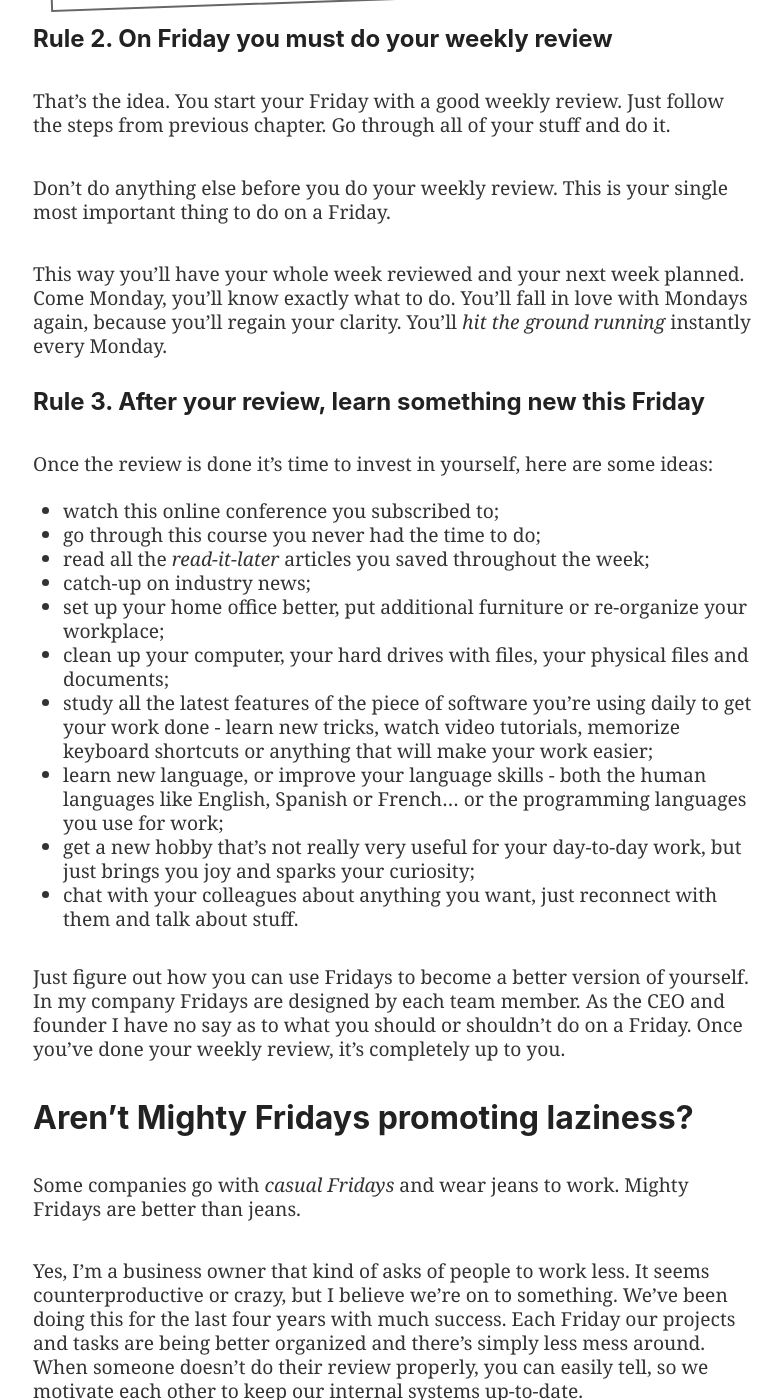
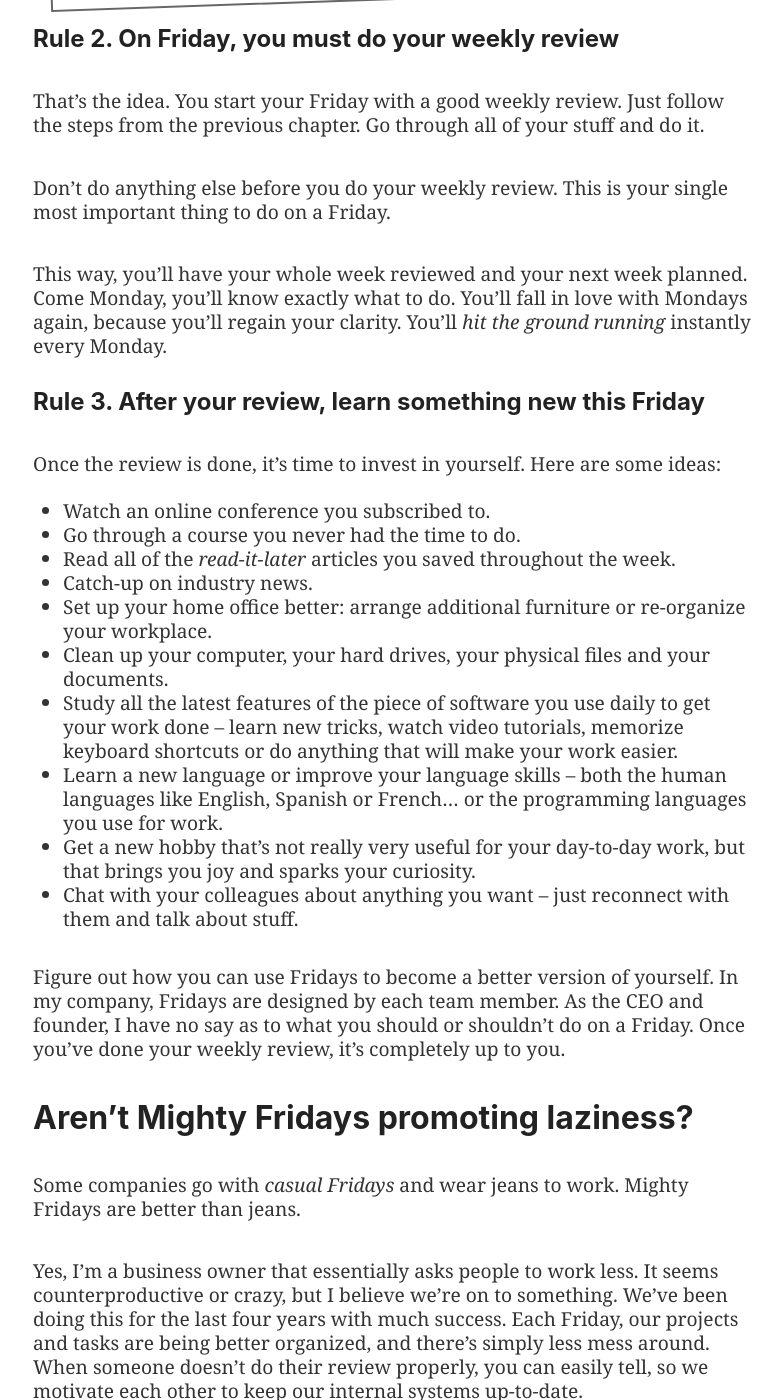
Before and after one commit to Nozbe/NoOffice.org, a Jekyll site: the page built from _book/friday.md, in a window 1280 px wide and 1400 px high, scrolled down 4629 px. Shown: the whole window, without its empty margins (247-1029 px from the left). Built offline with Jekyll 4.4.1, drawn with Linux system fonts in a browser that asks for light colours; some of the changed text lies outside the part shown.

Commit message:
proofread version

```diff
--- a/_book/friday.md
+++ b/_book/friday.md
@@ -7,118 +7,118 @@
 * TOC
 {:toc}
 
-## Work-life balance is not a state, it's an act of balancing
+## Work-life balance is not a state; it's an act of balancing
 
-As I mentioned in the previous chapters of this book, working in a #NoOffice company is different and pretty unorthodox because the world is changing. The Internet together with the powerful computers in our pockets are accelerating this change. That's why we constantly need to experiment with the way we work to make sure it's sustainable in the long term.
+As I mentioned in the previous chapters of this book, working in a #NoOffice company is different and pretty unorthodox because the world is changing. The Internet together with the powerful computers in our pockets are accelerating this change. That's why we constantly need to experiment with the way we work to make sure it's sustainable in the long run.
 
 We need to be performing a work-life balancing act. And to be able to stay sane, we can't just keep doing *same old, same old*. Otherwise we'll burn out.
 
 ## Three important questions that changed my workweek
 
-Inspired by many companies and my own experience running my small business for almost a decade by then, back in 2016 I introduced a new policy at Nozbe which I called "TGIF - Thank Goodness It's Friday".[^1]
+Inspired by many companies and my own experience running my small business for almost a decade by then, back in 2016 I introduced a new policy at Nozbe which I called "TGIF – Thank Goodness It's Friday."[^1]
 
 I introduced it to answer these three questions:
 
 ### Question 1: How can people work less, but better?
 
-Before I explain our Friday's policy, let's dive into this question. Many studies have shown that overwork leads to burnout. Should we start working less, but better?
+Before I explain our Friday policy, let's dive into this question. Many studies have shown that overwork leads to burnout. Can we start working less, but better?
 
-The fact of the matter is that many companies have tried and mostly failed at changing the traditional 40-hour workweek:
+The fact of the matter is that many companies have tried – and mostly failed – at changing the traditional 40-hour workweek:
 
-* Google was famous for their 20% time for personal projects, which they even mentioned in their 2004 IPO, but by 2012 this policy was *as good as dead* as their engineers were *"worried about their performance reviews if they spend 80% of their time on their teams' main business rather than 100%."*[^2]
-* A fellow Internet entrepreneur Ryan Carson of Treehouse famously praised 32-hour workweeks with Fridays completely off in 2015... only to start overworking himself to 65-hour workweeks a year later due to *"lack of worth ethic (in me) that was fundamentally detrimental to the business and to our mission"*[^3]
-* Marissa Meyer, ex-CEO of Yahoo, was the anti-example for all remote workers by brining everyone working from home in Yahoo back to the office and showing off her workaholic 130-hour workweeks[^4].
+* Google was famous for giving their workers 20% of their time to dedicate to personal projects, which they even mentioned in their 2004 IPO. But by 2012, this policy was *as good as dead*, as their engineers were *"worried about their performance reviews if they [spent] 80% of their time on their teams' main business rather than 100%."*[^2]
+* A fellow Internet entrepreneur Ryan Carson of Treehouse famously praised 32-hour workweeks with Fridays completely off in 2015... only to start overworking himself to 65-hour workweeks a year later due to *"lack of worth ethic (in me) that was fundamentally detrimental to the business and to our mission."*[^3]
+* Marissa Meyer, ex-CEO of Yahoo, was the anti-example for all remote workers by bringing everyone working from home in Yahoo back to the office and showing off her workaholic 130-hour workweeks[^4].
 
-Despite these missteps I still entertained the idea of working less. But the CEO part of me didn't like the fact of giving my team more free time with nothing in exchange. As mentioned in Chapter 15, we already had flexible working hours, but I felt it wasn't enough.
+Despite these missteps, I still entertained the idea of working less. But the CEO part of me didn't like the fact that I was giving my team more free time with nothing in exchange. As mentioned in Chapter 15, we already had flexible working hours, but I felt it wasn't enough.
 
-> What to do then? How to make people work less, but better? Is it even possible?
+> What do you do then? How can you make people work less, but better? Is it even possible?
 
-### Question 2: How to help people learn more?
+### Question 2: How can you help people learn more?
 
 Our company is in the technology industry. Due to the nature of our software and our mission, we're a productivity company. Both of these worlds are changing rapidly now. It's hard to keep up!
 
 In our world, if you're not moving forward, you're standing still, which effectively means you're going backwards. That's why we're particularly focused on personal development. On learning new things. On trying new stuff. On taking the time to read articles, listen to audiobooks and podcasts, watch or attend conferences. How can we find time to do that when there's so much to do?
 
-Many companies claim to *value personal development* but these are just empty words. Just saying this doesn't make it so. They simply assume people will learn *in the meantime* or *after hours*.
+Many companies claim to *value personal development*, but these are just empty words. Just saying this doesn't make it so. They simply assume people will learn *in the meantime* or *after hours*.
 
-If people are to choose between learning new things and getting day-to-day job done, the latter always wins. Hands down. But is it good in the long run? Should we just keep doing what we're doing and leave personal development *for later*?
+If people are to choose between learning new things and getting their day-to-day job done, the latter always wins. Hands down. But is it good in the long run? Should we just keep doing what we're doing and leave personal development *for later*?
 
-Nope. Personal development should be a regular thing. Like regular exercise. I should know, I'm a triathlete. I need to make time to swim, bike and run.
+Nope. Personal development should be a regular thing. Like regular exercise. I should know – I'm a triathlete. I need to make time to swim, bike and run.
 
-> How to make time for personal development in a company? How to help people learn more?
+> So how can you make time for personal development in a company? How can you help people learn more?
 
-## Question 3: How to encourage regular weekly reviews?
+## Question 3: How do you encourage regular weekly reviews?
 
-In the previous chapter we discussed the idea of a *weekly review* and I argued that it's really important to look back at one's past week and plan the next one. I find this single habit so important that I wanted to make sure everyone on my team was regularly succeeding at doing it.
+In the previous chapter, we discussed the idea of a *weekly review*, and I argued that it's really important to look back at one's past week and plan the next one. I find this single habit so important that I wanted to make sure everyone on my team was regularly succeeding atit.
 
-And in the past we weren't very consistent with this. As mentioned in Chapter 6, we don't use emails internally but we communicate through tasks. I remember doing my weekly review and going through our shared projects in Nozbe and seeing lots of old tasks, completely outdated and never taken care of or just simply irrelevant.
+And in the past, we weren't very consistent with this. As mentioned in Chapter 6, we don't use emails internally, but we communicate through tasks. I remember doing my weekly review and going through our shared projects in Nozbe and seeing lots of old tasks, whether they were completely outdated and never taken care of or just simply irrelevant.
 
-Then in downed on me why even people on my team were not doing a proper weekly review anymore. We were all too busy in the whirlwind of day-to-day stuff that we didn't have the time to review our things. And we are supposed to be a productivity company!
+Then it dawned on me why even people on my team were not doing a proper weekly review anymore. We were all too busy in the whirlwind of day-to-day stuff that we didn't have the time to review our things. And we are supposed to be a productivity company!
 
 I knew this situation was not sustainable. For our sanity. For our focus. For our success.
 
 > We needed to be doing a proper weekly review. ALL OF US. But how do you encourage people to take time to really do it?
 
-## Three questions and one attempt at an answer - let's do Friday differently!
+## Three questions and one attempt at an answer – let's do Friday differently!
 
-As I write these words it's August 2020 and I introduced this policy in August of 2016 so exactly 4 years ago. It still works. We do Fridays differently.
+As I write these words, it's August 2020 – I introduced this policy in August of 2016, so exactly four years ago. It still works. We do Fridays differently.
 
-In my company these are **Mighty Fridays**.
+In my company, these are **Mighty Fridays**.
 
-### Rule 1. We work on day-to-day tasks only from Monday to Thursday.
+### Rule 1. We work on day-to-day tasks only from Monday to Thursday
 
-It's not about just cutting the workweek to four days. If you're getting rid of one day you're not really getting anything in return. I mean you do get one day free, but it doesn't make your remaining four days any better. It actually this can make them even more stressful. That's why many companies that tried it, failed.
+It's not about just cutting the workweek to four days. If you're getting rid of one day, you're not really getting anything in return. I mean, you do get one day free, but it doesn't make your remaining four days any better. Actually, this can make them even more stressful. That's why many companies that tried it have failed.
 
 > It's about working on day-to-day tasks for four days and working *on yourself* on Fridays.
 
-### Rule 2. On Friday you must do your weekly review
+### Rule 2. On Friday, you must do your weekly review
 
-That's the idea. You start your Friday with a good weekly review. Just follow the steps from previous chapter. Go through all of your stuff and do it.
+That's the idea. You start your Friday with a good weekly review. Just follow the steps from the previous chapter. Go through all of your stuff and do it.
 
 Don't do anything else before you do your weekly review. This is your single most important thing to do on a Friday.
 
-This way you'll have your whole week reviewed and your next week planned. Come Monday, you'll know exactly what to do. You'll fall in love with Mondays again, because you'll regain your clarity. You'll *hit the ground running* instantly every Monday.
+This way, you'll have your whole week reviewed and your next week planned. Come Monday, you'll know exactly what to do. You'll fall in love with Mondays again, because you'll regain your clarity. You'll *hit the ground running* instantly every Monday.
 
 ### Rule 3. After your review, learn something new this Friday
 
-Once the review is done it's time to invest in yourself, here are some ideas:
+Once the review is done, it's time to invest in yourself. Here are some ideas:
 
-* watch this online conference you subscribed to;
-* go through this course you never had the time to do;
-* read all the *read-it-later* articles you saved throughout the week;
-* catch-up on industry news;
-* set up your home office better, put additional furniture or re-organize your workplace;
-* clean up your computer, your hard drives with files, your physical files and documents;
-* study all the latest features of the piece of software you're using daily to get your work done - learn new tricks, watch video tutorials, memorize keyboard shortcuts or anything that will make your work easier;
-* learn new language, or improve your language skills - both the human languages like English, Spanish or French... or the programming languages you use for work;
-* get a new hobby that's not really very useful for your day-to-day work, but just brings you joy and sparks your curiosity;
-* chat with your colleagues about anything you want, just reconnect with them and talk about stuff.
+* Watch an online conference you subscribed to.
+* Go through a course you never had the time to do.
+* Read all of the *read-it-later* articles you saved throughout the week.
+* Catch-up on industry news.
+* Set up your home office better: arrange additional furniture or re-organize your workplace.
+* Clean up your computer, your hard drives, your physical files and your documents.
+* Study all the latest features of the piece of software you use daily to get your work done – learn new tricks, watch video tutorials, memorize keyboard shortcuts or do anything that will make your work easier.
+* Learn a new language or improve your language skills – both the human languages like English, Spanish or French... or the programming languages you use for work.
+* Get a new hobby that's not really very useful for your day-to-day work, but that brings you joy and sparks your curiosity.
+* Chat with your colleagues about anything you want – just reconnect with them and talk about stuff.
 
-Just figure out how you can use Fridays to become a better version of yourself. In my company Fridays are designed by each team member. As the CEO and founder I have no say as to what you should or shouldn't do on a Friday. Once you've done your weekly review, it's completely up to you.
+Figure out how you can use Fridays to become a better version of yourself. In my company, Fridays are designed by each team member. As the CEO and founder, I have no say as to what you should or shouldn't do on a Friday. Once you've done your weekly review, it's completely up to you.
 
 ## Aren't Mighty Fridays promoting laziness?
 
 Some companies go with *casual Fridays* and wear jeans to work. Mighty Fridays are better than jeans.
 
-Yes, I'm a business owner that kind of asks of people to work less. It seems counterproductive or crazy, but I believe we're on to something. We've been doing this for the last four years with much success. Each Friday our projects and tasks are being better organized and there's simply less mess around. When someone doesn't do their review properly, you can easily tell, so we motivate each other to keep our internal systems up-to-date.
+Yes, I'm a business owner that essentially asks people to work less. It seems counterproductive or crazy, but I believe we're on to something. We've been doing this for the last four years with much success. Each Friday, our projects and tasks are being better organized, and there's simply less mess around. When someone doesn't do their review properly, you can easily tell, so we motivate each other to keep our internal systems up-to-date.
 
 Our main challenge hasn't been that people were slacking off, but that they still wanted to finish off day-to-day tasks on a Friday. That's why below you'll find a series of suggestions for helping everyone make most of their last day of their workweek.
 
-### Tips for making Mighty Fridays really do the trick
+### Tips for making Mighty Fridays work
 
-Over the years of having *Mighty Fridays* we've found these tips pretty helpful:
+Over the years of having *Mighty Fridays*, we've found these tips pretty helpful:
 
-- Have people report back in a chat room once they've done their weekly review - this motivates others!
-- Share your ideas for Friday - what are you going to learn, watch, read... especially useful when sharing with colleagues from your closest team - let them copy you!
-- Have a clear plan to learn a new skill, new language or new hobby so that every Friday you're excited to be advancing in this thing that brings you joy!
-- Change a scenery - maybe work from your favorite coffee shop or some other place than where you do your usual day-to-day work.
-- Have a catch-up call or video chat with your peers from other companies. I have my *Mastermind* group meeting every Friday at 3pm. It's a perfect ending of a workweek.
+– Have people report back in a chat room once they've done their weekly review – this motivates others!
+– Share your ideas for Friday: what are you going to learn, watch, read... this is especially useful when sharing with colleagues from your closest team – let them copy you!
+– Have a clear plan to learn a new skill, new language or new hobby so that every Friday you're excited to be advancing in this thing that brings you joy!
+– Change your scenery – maybe work from your favorite coffee shop or some other place than where you do your usual day-to-day work.
+– Have a catch-up call or video chat with your peers from other companies. I have my *Mastermind* group meeting every Friday at 3 pm. It's the perfect ending to a workweek.
 
-## The one thing: make Friday different, make it free(ish)
+## The one thing: Make Friday different – make it free(ish)!
 
-Implement *Mighty Fridays* by encouraging everyone around you to do their weekly review and later inspire them to focus on their personal development. Both of these things will significantly improve the level of execution in your team each week. I assure you that you'll feel like you're achieving much more in just four days of a highly focused week than you've ever done in traditional five. You'll also have more joy at work as a bonus. And who doesn't like bonuses?
+Implement *Mighty Fridays* by encouraging everyone around you to do their weekly review and later inspire them to focus on their personal development. Both of these things will significantly improve the level of execution in your team each week. I assure you that you'll feel like you're achieving much more in just four days of a highly-focused week than you've ever done in the traditional five. You'll also have more joy at work as a bonus. And who doesn't like bonuses?
 
-[^1]: Announced here on [No Office blog](https://nooffice.org/tgif-my-teams-attempt-at-working-less-but-better-360cd61de2f8/) in August of 2016 and later followed up on [Nozbe blog](https://nozbe.com/blog/friday/) with [some conclusions 8 weeks later](https://nozbe.com/blog/tgif-tips/) and a conversation on [episode #70 of The Podcast](https://thepodcast.fm/70).
+[^1]: Announced here on the [No Office blog](https://nooffice.org/tgif-my-teams-attempt-at-working-less-but-better-360cd61de2f8/) in August of 2016 and later followed up on the [Nozbe blog](https://nozbe.com/blog/friday/) with [some conclusions eight weeks later](https://nozbe.com/blog/tgif-tips/) and a conversation on [episode #70 of The Podcast](https://thepodcast.fm/70).
 [^2]: Published on HR Zone: [Why did Google abandon 20% time for innovation?](https://www.hrzone.com/lead/culture/why-did-google-abandon-20-time-for-innovation)
 [^3]: World Economic Forum: [These companies all experimented with a 4-day week. Here's what happened.](https://www.weforum.org/agenda/2019/11/4-day-work-week-productivity-increase-microsoft/)
 [^4]: Bloomberg: [Yahoo’s Marissa Mayer on Selling a Company While Trying to Turn It Around](https://www.bloomberg.com/features/2016-marissa-mayer-interview-issue/)
```
